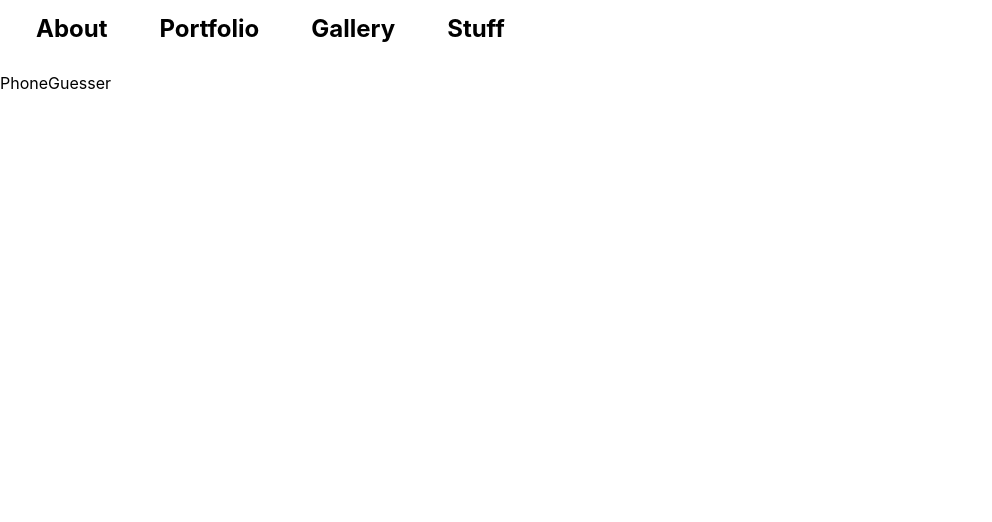
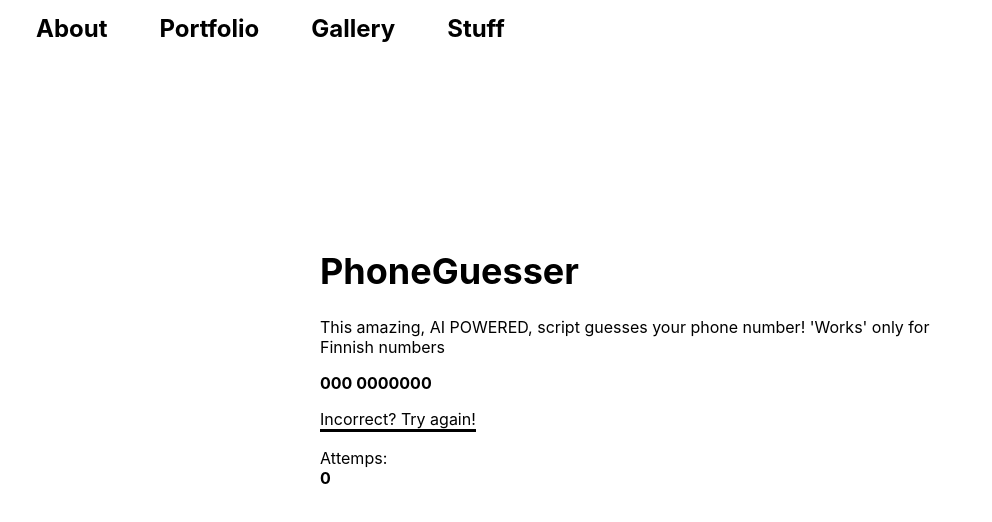
Before and after one commit to Varjokorento/homepage, a React (Create React App) app: page /phoneNumber in a window 1280 px wide. Shown: the top 522 px of the page, without its empty margins (0-992 px from the left). Built offline with nearby package versions, Linux system fonts and the light colour scheme.

Commit message:
Added more functionality to guessr

```diff
--- a/package.json
+++ b/package.json
@@ -10,6 +10,7 @@
     "@types/node": "^12.20.12",
     "@types/react": "^17.0.5",
     "@types/react-dom": "^17.0.3",
+    "hetugen": "^1.0.1",
     "markdown-to-jsx": "^7.1.2",
     "react": "^17.0.2",
     "react-dom": "^17.0.2",
--- a/src/App.css
+++ b/src/App.css
@@ -39,6 +39,10 @@ li a:hover {
   font-size: 48px
 }
 
+.smallTitle {
+  font-size: 36px
+}
+
 .titleText {
   margin-left: 25%;
   margin-right: 25%;
@@ -55,3 +59,24 @@ li a:hover {
 .linkTitle:hover {
   color: grey
 }
+
+.center {
+  margin-left: 25%;
+  margin-top: 15%;
+  margin-right: 25%;
+}
+
+.boldText {
+  font-weight: bold;
+}
+
+
+.tryAgain {
+  border-bottom: 3px solid;
+  width:fit-content
+}
+
+.tryAgain:hover {
+  cursor: pointer;
+  color: gray
+}
--- a/src/components/PhoneGuesser.tsx
+++ b/src/components/PhoneGuesser.tsx
@@ -1,9 +1,40 @@
+import { useState } from "react";
+
 export default function PhoneGuesser() {
+    const [prefix, setPrefix] = useState('000')
+    const [phone, setPhone] = useState('0000000');
+    const [attempts, setAttempts] = useState(0)
+
+    const prefixes = ["050", "0457", "04"]
 
 
+    const setPhoneAgain = () => {
+        let number = "";
+        for (let a= 0; a < 8; a++) {
+            number = number + getRndInteger(0,9)
+        }
+        setPhone(number)
+        setPrefix(getPrefix())
+        setAttempts(attempts + 1)
+    }
+
+    const getPrefix = () => {
+        const index: number = getRndInteger(0,2)
+        return prefixes[index]
+    }
+
+    function getRndInteger(min:number, max:number): number {
+        let num = Math.floor(Math.random() * (max - min) ) + min;
+        return num;
+      }
+
     return(
-
-        <p>PhoneGuesser</p>
-
+        <div className='center'>
+        <h1 className='smallTitle'>PhoneGuesser</h1>
+        <p>This amazing, AI POWERED, script guesses your phone number! 'Works' only for Finnish numbers</p>
+        <p className = 'boldText'>{prefix} {phone}</p>
+        <p className="tryAgain" onClick={setPhoneAgain}>Incorrect? Try again!</p>
+        <p>Attemps: <div className="boldText">{attempts} </div></p>
+        </div>
     )
 }
```
Also changed, not shown: 1 other file (tests, documents, lock files or other folders).
